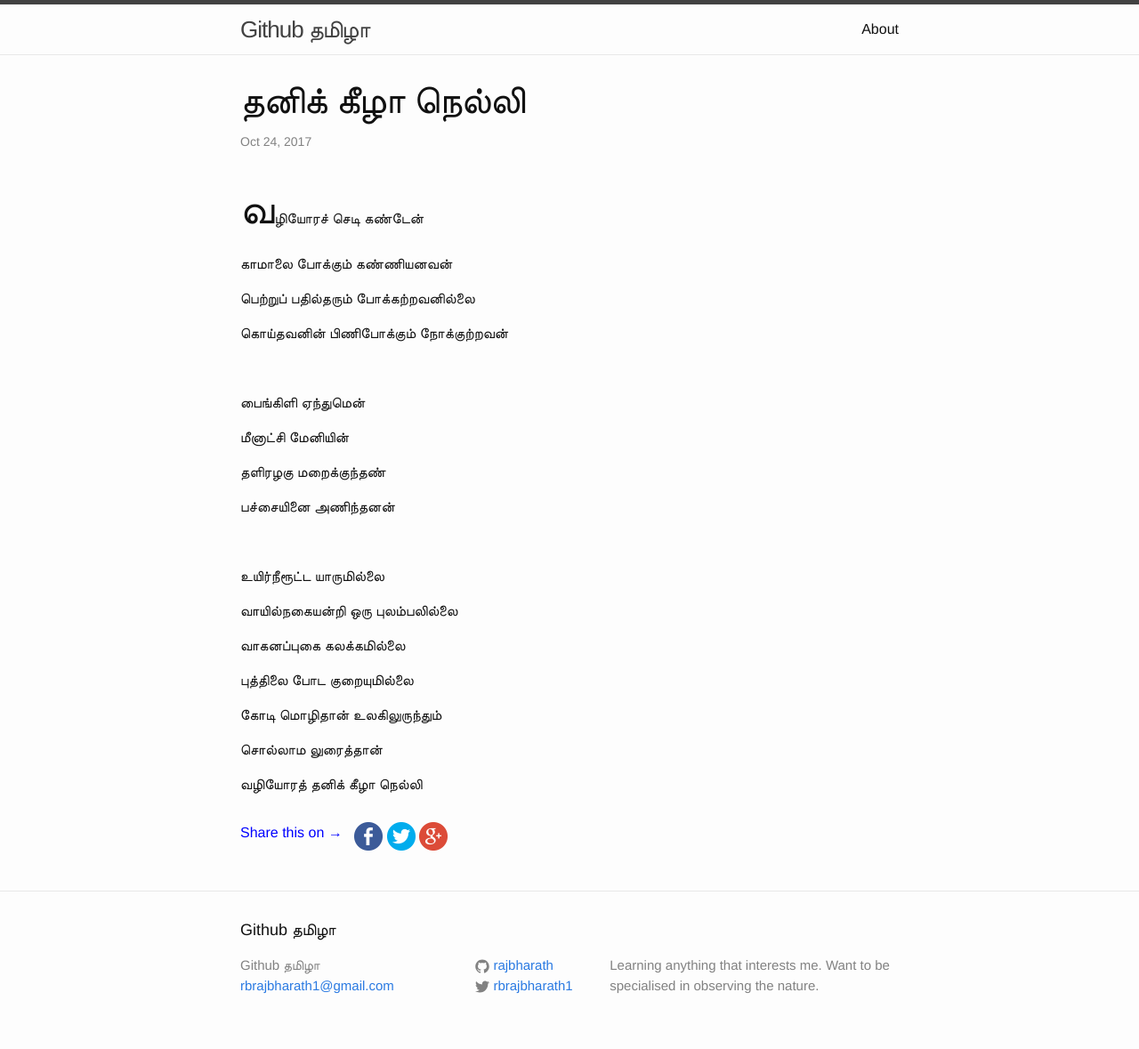
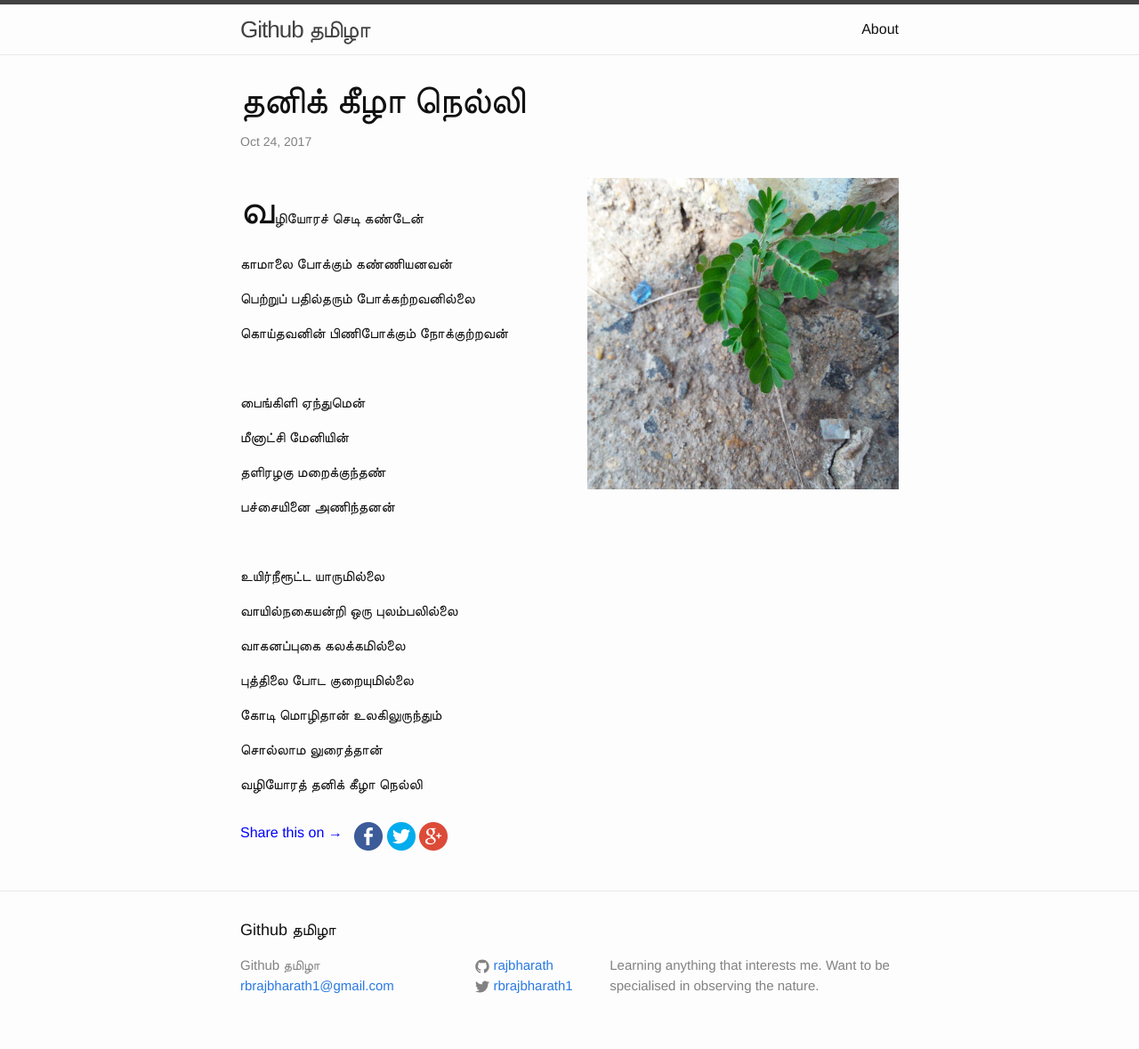
Before and after one commit to rajbharath/rajbharath.github.io, a Jekyll site: the page built from _posts/2017-10-24- poem - thani keezha nelli.markdown, in a window 1280 px wide. Shown: the whole page at 89% size. Built offline with Jekyll 4.4.1, drawn with Linux system fonts in a browser that asks for light colours; comment, search, counter and statistics services are not loaded.

Commit message:
Added image to poem - thani keezha nelli

```diff
--- a/_posts/2017-10-24- poem - thani keezha nelli.markdown
+++ b/_posts/2017-10-24- poem - thani keezha nelli.markdown
@@ -6,6 +6,7 @@ categories: Poem
 comments: true
 ---
 
+<img src="/images/2017-10-24/thani_keezha_nelli.jpg" alt="தனிக் கீழா நெல்லி" width="350px" height="350px" style="float: right"/>
 
 <span style="font-size: 35pt">வ</span>ழியோரச் செடி கண்டேன்
 
```
Also changed, not shown: images/2017-10-24/thani_keezha_nelli.jpg (added).
